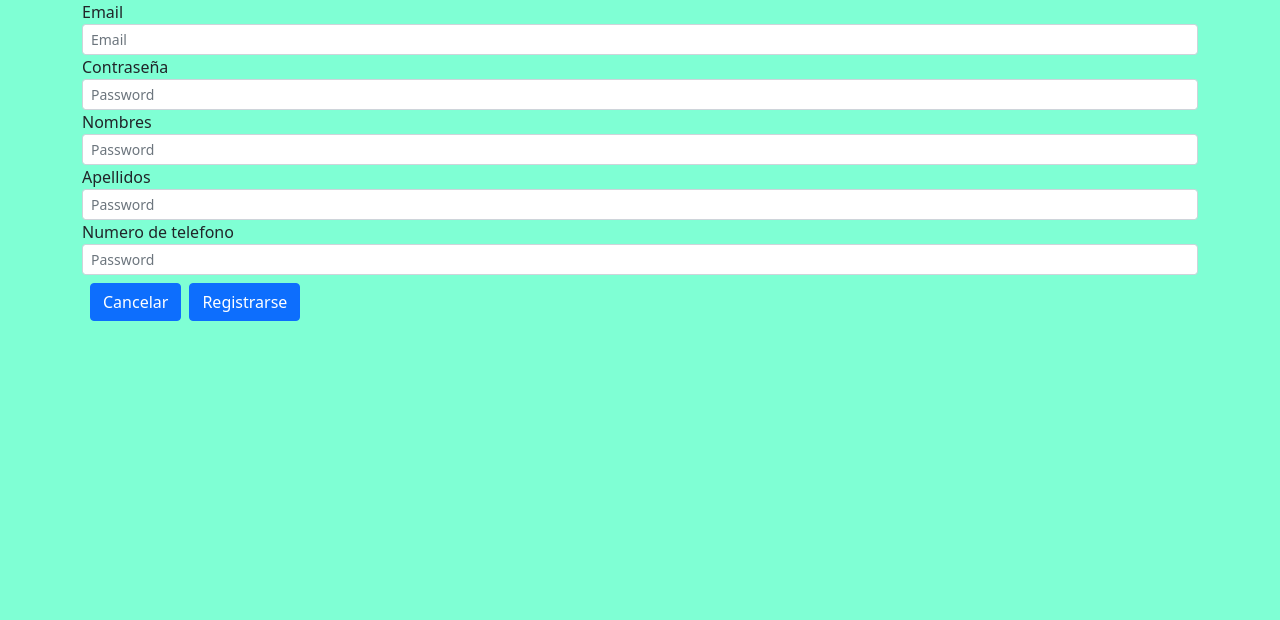
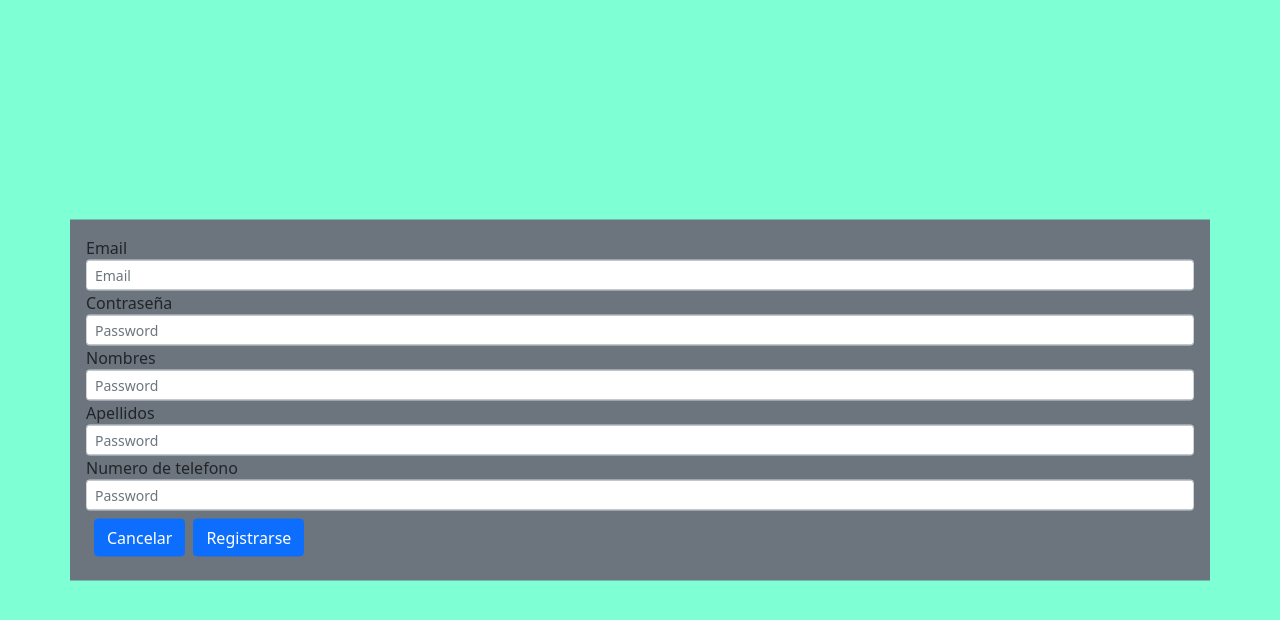
Before and after one commit to Jflores-2019424/PruebaTecnica3, a React (Vite) app in the folder Frontend/: page /register in a window 1280 px wide. Shown: the top 620 px of the page. Built offline with nearby package versions, Linux system fonts and the light colour scheme.

Commit message:
Arreglo css

```diff
--- a/Frontend/src/UI/Login/pages/Login.jsx
+++ b/Frontend/src/UI/Login/pages/Login.jsx
@@ -17,7 +17,7 @@ const onRegister = () =>{
 }
 
   return (
-    <form className='container'>
+    <form className='container bg-secondary p-3 position-absolute top-50 start-50 translate-middle'>
         <div className="form-group">
           <label>Email</label>
           <input type="email" className="form-control form-control-sm" placeholder="Email"/>
--- a/Frontend/src/UI/Register/pages/Register.jsx
+++ b/Frontend/src/UI/Register/pages/Register.jsx
@@ -12,7 +12,7 @@ export const Register = () => {
 }
 
   return (
-    <div className='container'>
+    <div className='container bg-secondary p-3 position-absolute top-50 start-50 translate-middle'>
       <div className="form-group">
           <label>Email</label>
           <input type="email" className="form-control form-control-sm" placeholder="Email"/>
```
